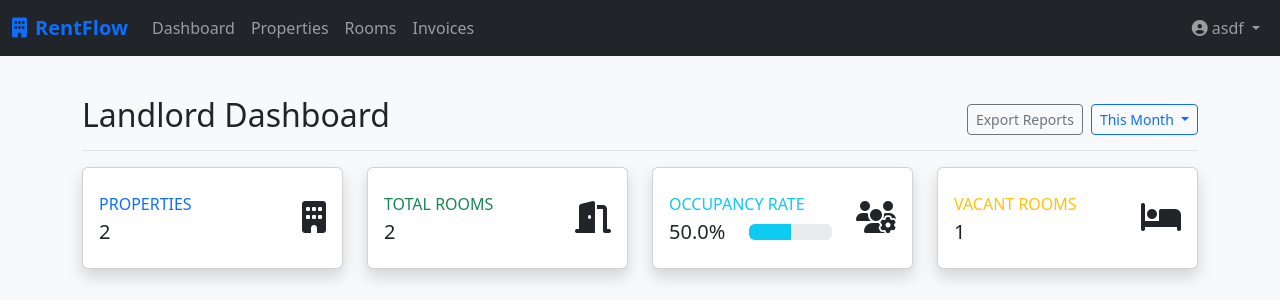
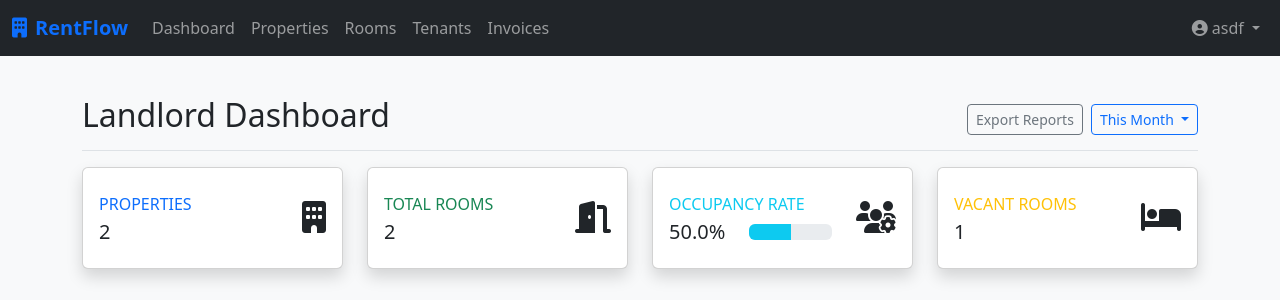
Before and after one commit to sameer9860/-RentFlow-Landlord-Tenant-Management-System, a Django app: page /dashboard/landlord/ in a window 1280 px wide. Shown: the top 300 px of the page. Run offline with Django 5.2, Linux system fonts and the light colour scheme; a user stored in the database is signed in; data comes from the database, SQL or seed files in the repository.

Commit message:
Added tenant in navbar

```diff
--- a/core/templates/core/base.html
+++ b/core/templates/core/base.html
@@ -51,6 +51,9 @@
                     </li>
                     <li class="nav-item">
                         <a class="nav-item nav-link" href="{% url 'properties:room_list' %}">Rooms</a>
+                    </li>
+                    <li class="nav-item">
+                        <a class="nav-item nav-link" href="{% url 'properties:tenancy_list' %}">Tenants</a>
                     </li>
                     {% elif user.profile.role == 'TENANT' %}
                     <li class="nav-item">
```
